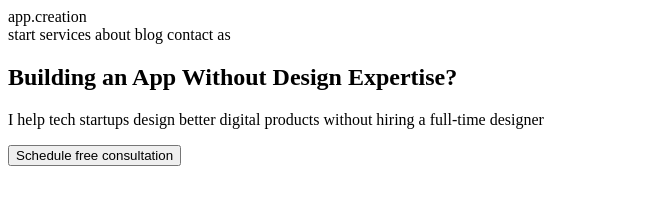
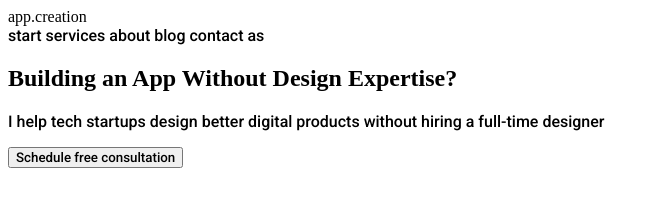
Before and after one commit to WebHeroSchool/Website-for-WebHeroSchool, a plain HTML site: page index.html in a window 1280 px wide. Shown: the whole page, without its empty margins (0-659 px from the left). Drawn offline with Linux system fonts and the light colour scheme.

Commit message:
Внесены правки в файл inex.html: подключен к сайту шрифт Roboto из GoogleFonts при помощи тега link и подключен к сайту файл со стилями

```diff
--- a/index.html
+++ b/index.html
@@ -4,17 +4,19 @@
   <head>
     <meta charset="utf-8">
     <title>Мой учебный сайт</title>
+    <link rel="stylesheet" href="https://fonts.googleapis.com/css2?family=Roboto:wght@500&display=swap">
+    <link rel="stylesheet" href="styles.css">
   </head>
 
   <body>
     <header>
       <div>app.creation</div>
       <nav>
-        <a>start</a>
-        <a>services</a>
-        <a>about</a>
-        <a>blog</a>
-        <a>contact as</a>
+        <a class="menu">start</a>
+        <a class="menu">services</a>
+        <a class="menu">about</a>
+        <a class="menu">blog</a>
+        <a class="menu">contact as</a>
       </nav>
     </header>
 
```
